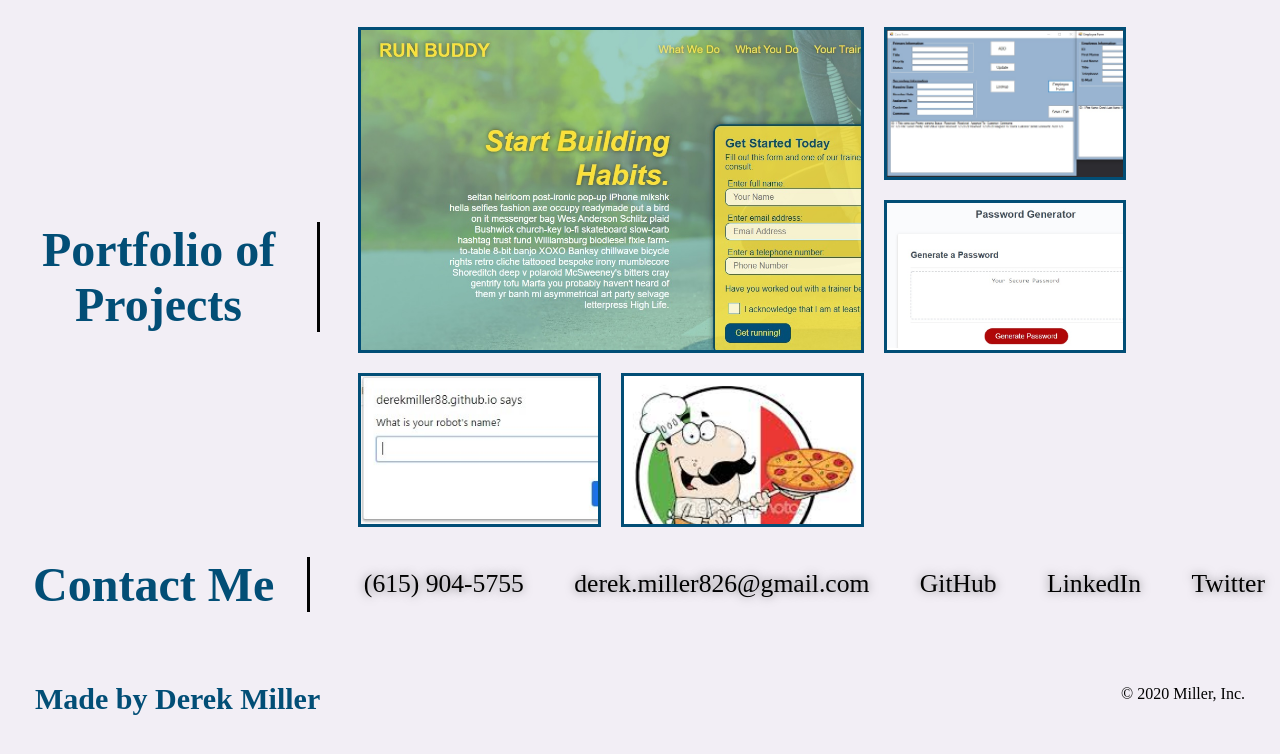
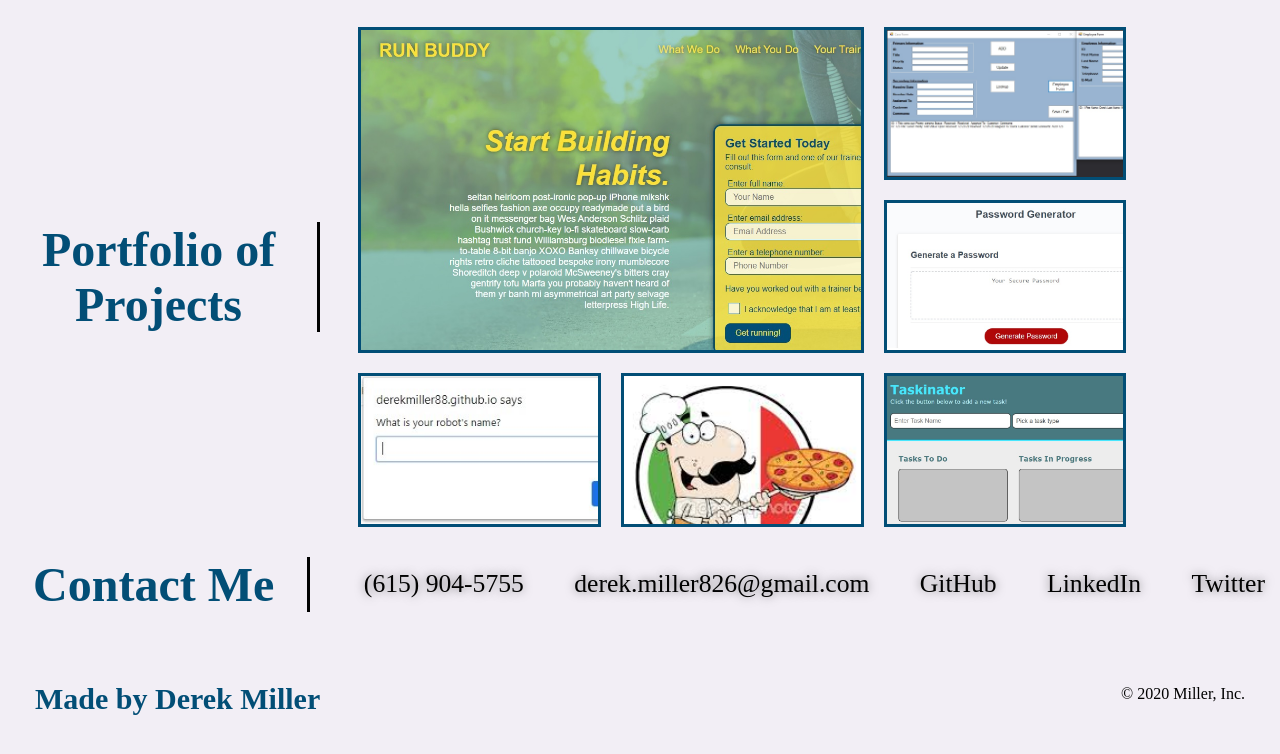
Before and after one commit to derekmiller88/derekPortfolio, a plain HTML site: page index.html in a window 1280 px wide. Shown: the part 696-1450 px from the top of the page. Drawn offline with Linux system fonts and the light colour scheme.

Commit message:
added box6 to the project portfolio section for taskinator

```diff
--- a/assets/css/style.css
+++ b/assets/css/style.css
@@ -224,6 +224,11 @@ also baked in links to projects for each grid item */
     grid-column: 3/ span 1;
     grid-row: 2/ span 1;
     background-image: url(../images/passwordGenerator.jpg);
+}
+.box6 {
+  grid-column: 3/ span 1;
+  grid-row: 3/ span 1;
+  background-image: url(../images/taskinatorScreenshot.jpg);
 }
 
 .my-work-wrapper {
--- a/index.html
+++ b/index.html
@@ -114,6 +114,16 @@
                         </div>
                     </div>
                 </div>
+                <div class="project box6">
+                    <div class="wrap-img" onclick="window.open('https://derekmiller88.github.io/taskinator/','_blank')">
+                        <div class="grid-item">
+                            <div>
+                                <h3>Taskinator</h3>
+                                <h4>HTML/CSS/Javascript</h4>
+                            </div>
+                        </div>
+                    </div>
+                </div>
             </div>
         </div>
     </section>
```
Also changed, not shown: assets/images/taskinatorScreenshot.jpg (added).
